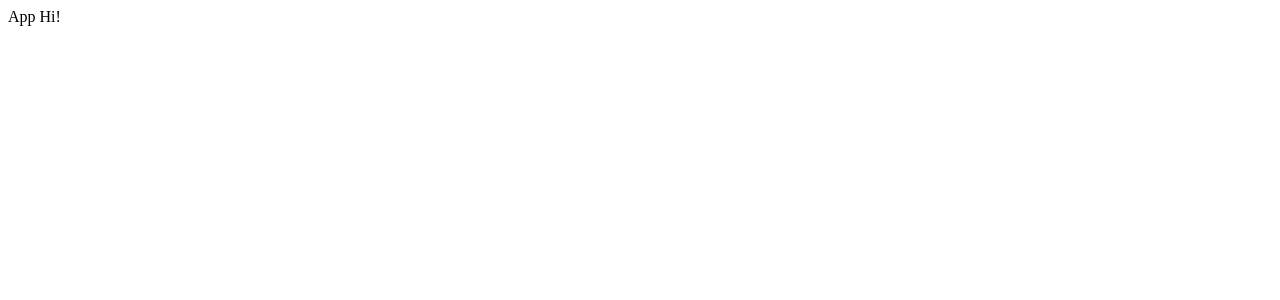
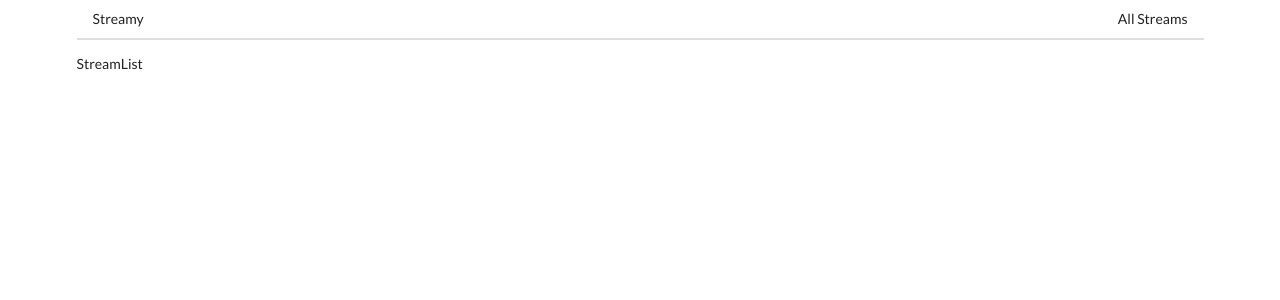
Before and after one commit to d-died/g_streams, a React (Create React App) app in the folder client/: page / in a window 1280 px wide. Shown: the top 300 px of the page. Built offline with nearby package versions, Linux system fonts and the light colour scheme.

Commit message:
All links established

```diff
--- a/client/public/index.html
+++ b/client/public/index.html
@@ -3,6 +3,7 @@
   <head>
     <meta charset="utf-8" />
     <link rel="icon" href="%PUBLIC_URL%/favicon.ico" />
+    <link rel="stylesheet" href="https://cdnjs.cloudflare.com/ajax/libs/semantic-ui/2.4.1/semantic.min.css"/>
     <meta name="viewport" content="width=device-width, initial-scale=1" />
     <meta name="theme-color" content="#000000" />
     <meta
--- a/client/src/components/App.js
+++ b/client/src/components/App.js
@@ -1,14 +1,25 @@
 import React from "react";
-import { BrowserRouter as Router, Routes, Route, Link } from 'react-router-dom'
-
+import { BrowserRouter as Router, Route } from 'react-router-dom'
+import StreamCreate from "./streams/StreamCreate";
+import StreamEdit from "./streams/StreamEdit";
+import StreamDelete from "./streams/StreamDelete";
+import StreamList from "./streams/StreamList";
+import StreamShow from "./streams/StreamShow";
+import Header from "./Header";
 
 const App = () => {
     return (
-        <div>
+        <div className="ui container">
             <Router>
-
+                <div>
+                    <Header />
+                   <Route path='/' exact component={StreamList}/>
+                   <Route path='/streams/new' exact component={StreamCreate}/>
+                   <Route path='/streams/edit' exact component={StreamEdit}/>
+                   <Route path='/streams/delete' exact component={StreamDelete}/>
+                   <Route path='/streams/show' exact component={StreamShow}/>
+                </div>
             </Router>
-            App Hi!
         </div>
     )
 }
--- /dev/null
+++ b/client/src/components/Header.js
@@ -0,0 +1,19 @@
+import React from "react";
+import { Link } from "react-router-dom";
+
+const Header = () => {
+    return (
+        <div className="ui secondary pointing menu">
+            <Link to='/' className="item">
+                Streamy
+            </Link>
+            <div className="right menu">
+                <Link to='/' className="item">
+                    All Streams
+                </Link>
+            </div>
+        </div>
+    )
+}
+
+export default Header
```
Also changed, not shown: 1 other file (tests, documents, lock files or other folders).
